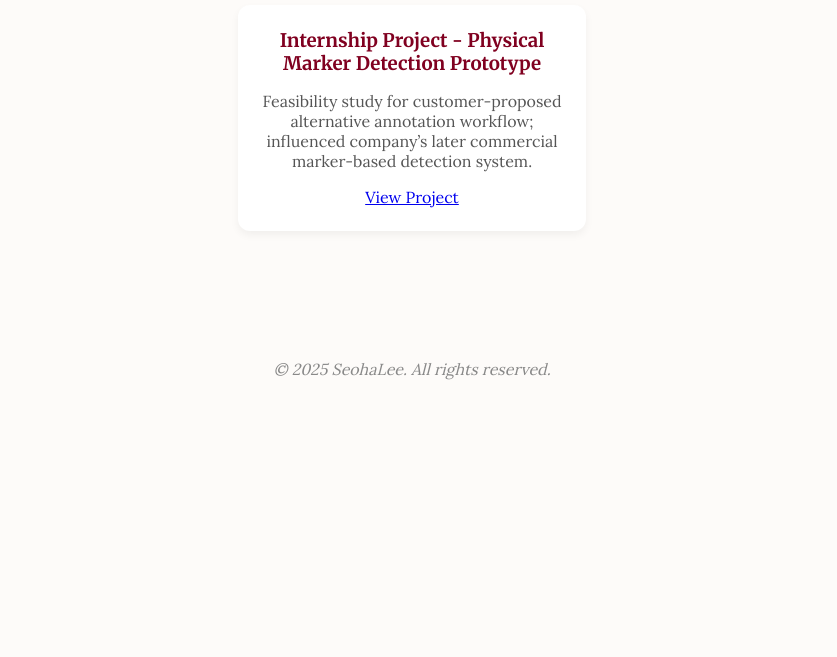
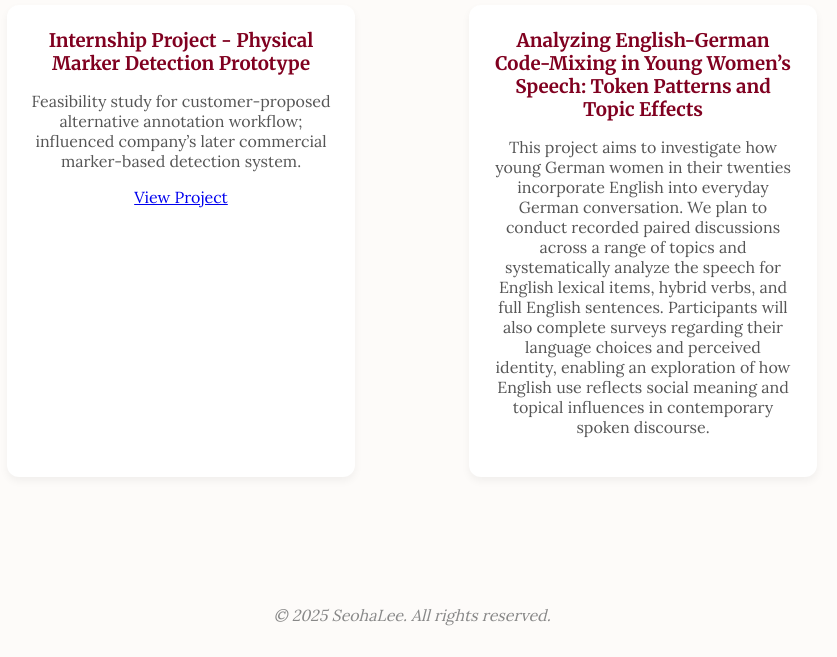
Before and after one commit to Seoha-Lee/Seoha-Lee.github.io, a plain HTML site: page projects.html in a window 1280 px wide. Shown: the part 249-906 px from the top of the page, without its empty margins (228-1065 px from the left). Before the commit the page ends 800 px from the top, so only its background shows below. Drawn offline with Linux system fonts and the light colour scheme.

Commit message:
sociolinguistics project added

```diff
--- a/projects.html
+++ b/projects.html
@@ -3,7 +3,7 @@
 <head>
   <meta charset="UTF-8">
   <meta name="viewport" content="width=device-width, initial-scale=1.0">
-  <title>Projects - Your Name</title>
+  <title>Projects - Seoha Lee</title>
   <link rel="stylesheet" href="style.css">
 </head>
 <body>
@@ -32,6 +32,10 @@
         <p>Feasibility study for customer-proposed alternative annotation workflow; influenced company’s later commercial marker-based detection system.</p>
         <a href="files/6603078_SeohaLee_ISCL_InternshipReport.pdf">View Project</a>
       </div>
+      <div class="project-card">
+        <h3>Analyzing English-German Code-Mixing in Young Women’s Speech: Token Patterns and Topic Effects</h3>
+        <p>This project aims to investigate how young German women in their twenties incorporate English into everyday German conversation. We plan to conduct recorded paired discussions across a range of topics and systematically analyze the speech for English lexical items, hybrid verbs, and full English sentences. Participants will also complete surveys regarding their language choices and perceived identity, enabling an exploration of how English use reflects social meaning and topical influences in contemporary spoken discourse.</p>
+      </div>
     </section>
 
     <footer>
```
